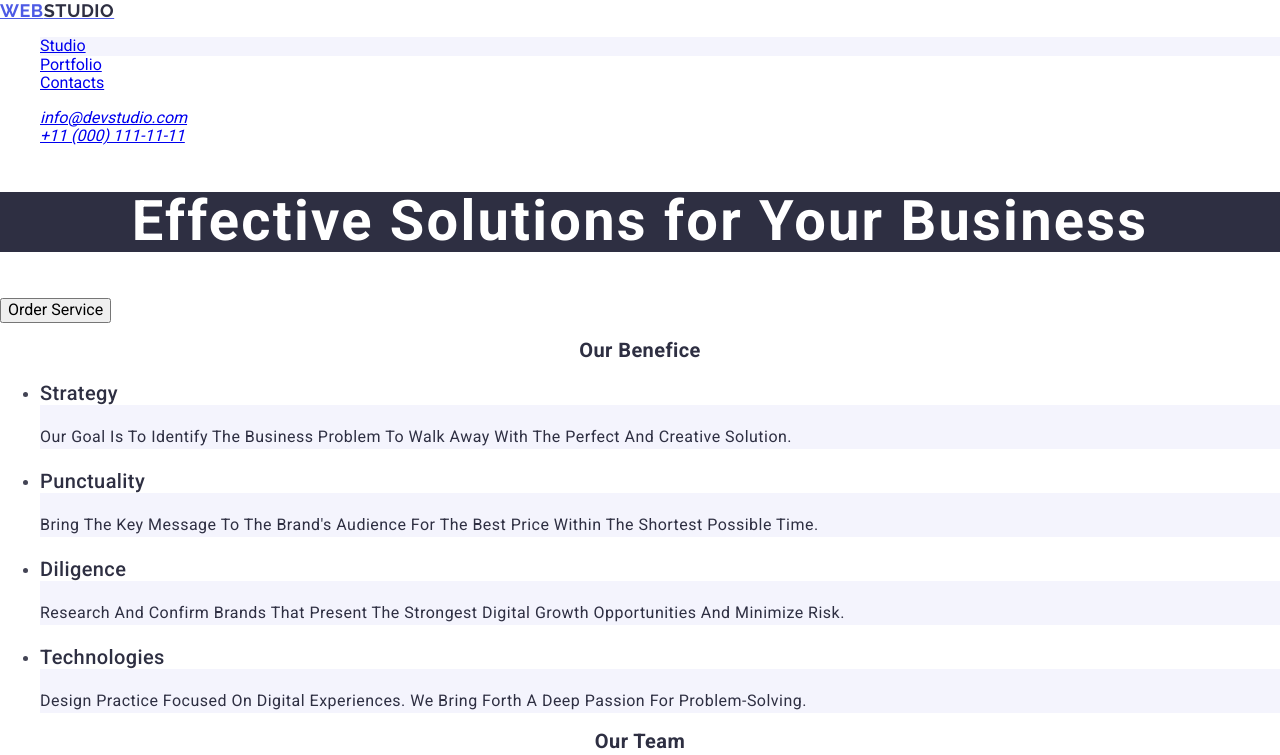
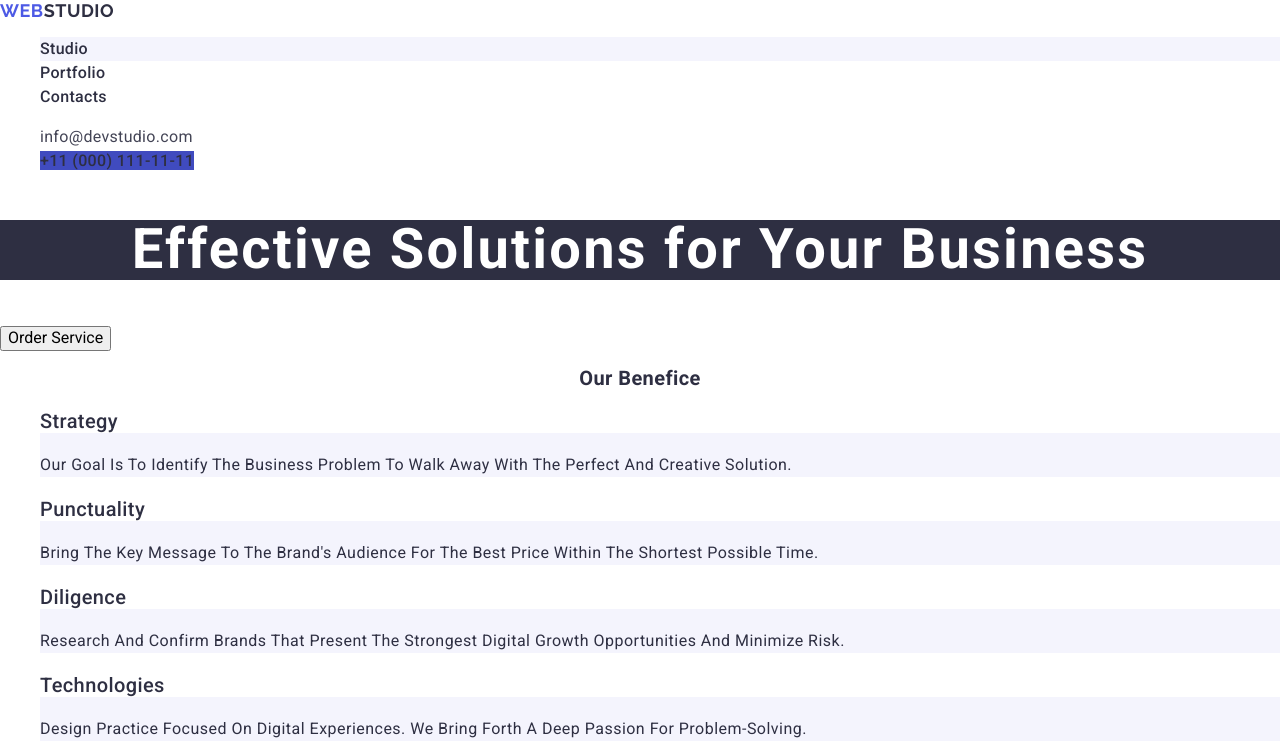
Before and after one commit to OlgaMudrova/goit-markup-hw-02, a plain HTML site: page index.html in a window 1280 px wide. Shown: the top 755 px of the page. Drawn offline with nearby package versions, Linux system fonts and the light colour scheme.

Commit message:
Create index.html

```diff
--- a/css/styles.css
+++ b/css/styles.css
@@ -1,8 +1,8 @@
-.list {
+ul {
     list-style-type: none;
 }
 
-.nav-link {
+a {
     text-decoration: none;
 }
 
@@ -37,12 +37,34 @@
     color: #4d5ae5;
 }
 
+.menu-link {
+   color: var(--NAVY-BLUE, #2e2f42);
+   font-size: 16px;
+   font-weight: 500;
+   line-height: 1.5;
+   letter-spacing: 0.32px;
+}
+.mtnu-link:hover,
+.menu-link:focus {
+    color: #404bbf;
 
+}
 .address {
     font-style: normal;
+}
+
+.menu-contakt-link {
+    color: var(--SLATE, #434455)
+    font-size: 16px;
+    line-height: 24px;
+    letter-spacing: 0.32px;
 
 }
 
+.page-contacts :focus {
+    background-color: #f3f4f8;
+
+}
 .main-head {
     text-align: center;
 }
@@ -58,10 +80,6 @@
     cursor: pointer;
 }
 
-.page-contacts :focus {
-    background-color: #f3f4f8;
-
-}
 
 .contakt-link-link,
 .contakt-link {
--- a/index.html
+++ b/index.html
@@ -19,7 +19,7 @@
     <a class="logotype" href="./index.html">Web<span class="logotype-span">Studio</span></a>
     <ul class="list">
         <li class="made-menu-item">
-            <a class="menu-link logo link" href="./index.html">Studio</a>
+            <a class="menu-link" href="./index.html">Studio</a>
         </li>
         <li class="menu-item">
             <a class="menu-link link" href="/">Portfolio</a>
@@ -29,13 +29,13 @@
         </li>
         </ul>
     </nav>
-        <address class="page-contacts">
+        <address class="address">
             <ul class="list">
                 <li class="contact-list-item">
-                <a class="menu-contakt-link link" href="mailto:info@devstudio.com">info@devstudio.com </a>
+                <a class="menu-contakt-link" href="mailto:info@devstudio.com">info@devstudio.com </a>
                 </li>
                 <li class="contact-list-item">
-                    <a class="menu-contakt-link link" href="tel:+110001111111">+11 (000) 111-11-11 </a>
+                    <a class="contakt-link-link" href="tel:+110001111111">+11 (000) 111-11-11 </a>
                 </li>
             </ul>
         </address>
```
